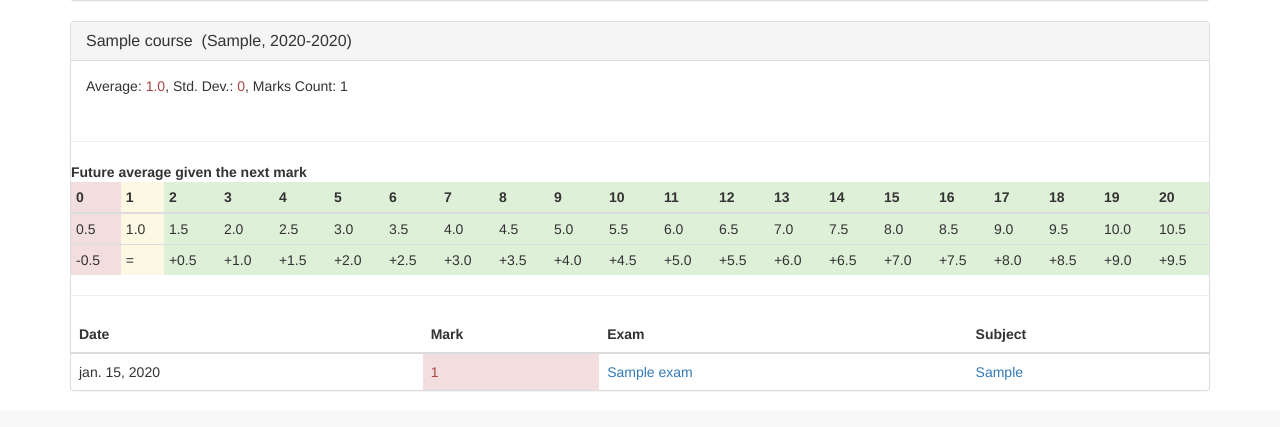
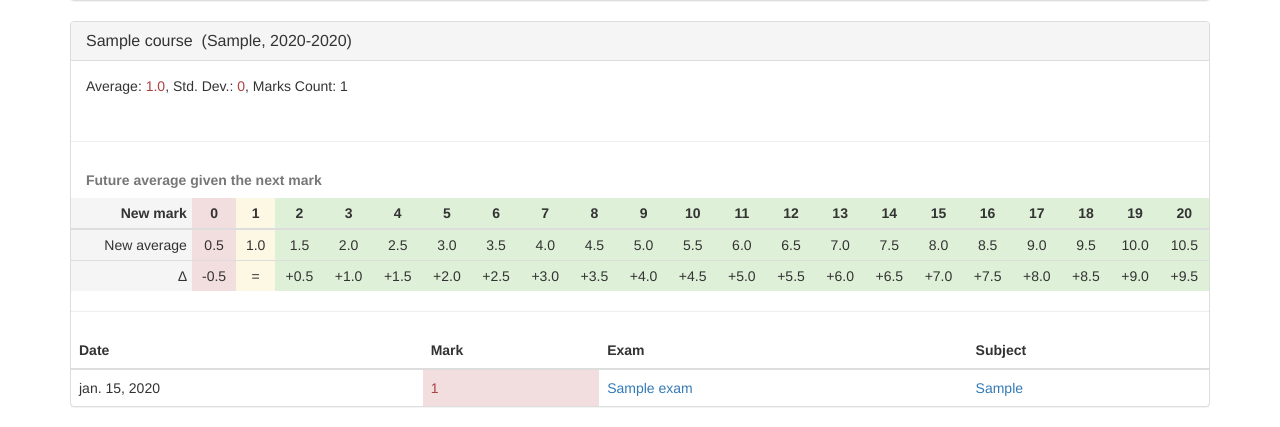
Before and after one commit to mw4rf/pyclassbook, a Django app: page /students/show/00000000-0000-0000-0000-000000000001/ in a window 1280 px wide. Shown: the part 786-1213 px from the top of the page. Before the commit the page ends 1177 px from the top, so only its background shows below. Run offline with Django 3.2, Linux system fonts and the light colour scheme; a user stored in the database is signed in; tables that the repository leaves empty hold one stand-in row (values such as "Sample post"); some libraries are stand-ins or nearby versions.

Commit message:
future average delta

```diff
--- a/students/templates/students/show.html
+++ b/students/templates/students/show.html
@@ -65,8 +65,8 @@ Student: {{ name }}
 
       <!-- Future Average -->
       <hr>
-      <b>{% trans "Future average given the next mark" %}</b>
       <table class="table table-condensed">
+          <caption><b>{% trans "Future average given the next mark" %}</b></caption>
           {{student|future_average:course}}
       </table>
 
--- a/students/templatetags/students_tags.py
+++ b/students/templatetags/students_tags.py
@@ -1,6 +1,7 @@
 from django import template
 from django.utils.html import conditional_escape
 from django.utils.safestring import mark_safe
+from django.utils.translation import ugettext as _
 
 register = template.Library()
 
@@ -43,39 +44,42 @@ def future_average(student, course, autoescape=True):
     result = "<thead><tr>"
 
     # Marks
+    result = result + "<th class='active text-right'>%s</th>" % _('New mark')
     for mark in dic.keys():
         if dic[mark] < current:
-            css = 'class="danger"'
+            css = 'class="danger text-center"'
         elif dic[mark] == current:
-            css = 'class="warning"'
+            css = 'class="warning text-center"'
         else:
-            css = 'class="success"'
+            css = 'class="success text-center"'
         result = result + '<th %s>%s</th>' % (css, esc(mark))
 
     result = result + "</tr></thead>\n<tbody><tr>"
 
     # New average
+    result = result + "<td class='active text-right'>%s</td>" % _('New average')
     for average in dic.values():
         if average < current:
-            css = 'class="danger"'
+            css = 'class="danger text-center"'
         elif average == current:
-            css = 'class="warning"'
+            css = 'class="warning text-center"'
         else:
-            css = 'class="success"'
+            css = 'class="success text-center"'
         result = result + '<td %s>%s</td>' % (css, esc(average))
 
     result = result + "</tr>\n<tr>"
 
     # Delta (difference between old and new average)
+    result = result + "<td class='active text-right'>%s</td>" % _('∆')
     for average in dic.values():
         delta = float("{0:.1f}".format(average - current))
         if delta < 0:
-            css = 'class="danger"'
+            css = 'class="danger text-center"'
         elif delta == 0:
-            css = 'class="warning"'
+            css = 'class="warning text-center"'
             delta = "="
         else:
-            css = 'class="success"'
+            css = 'class="success text-center"'
             delta = "+" + str(delta)
         result = result + '<td %s>%s</td>' % (css, esc(delta))
 
```
Also changed, not shown: locale/fr/LC_MESSAGES/django.po.
